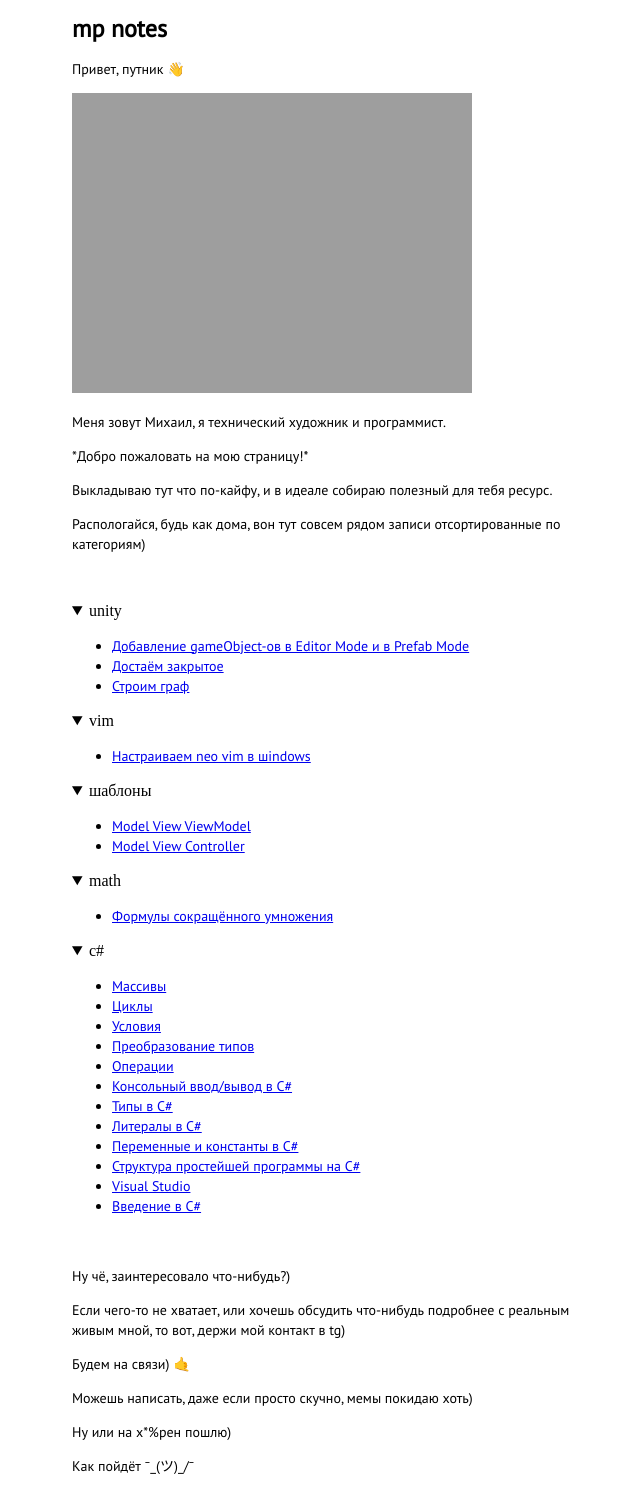
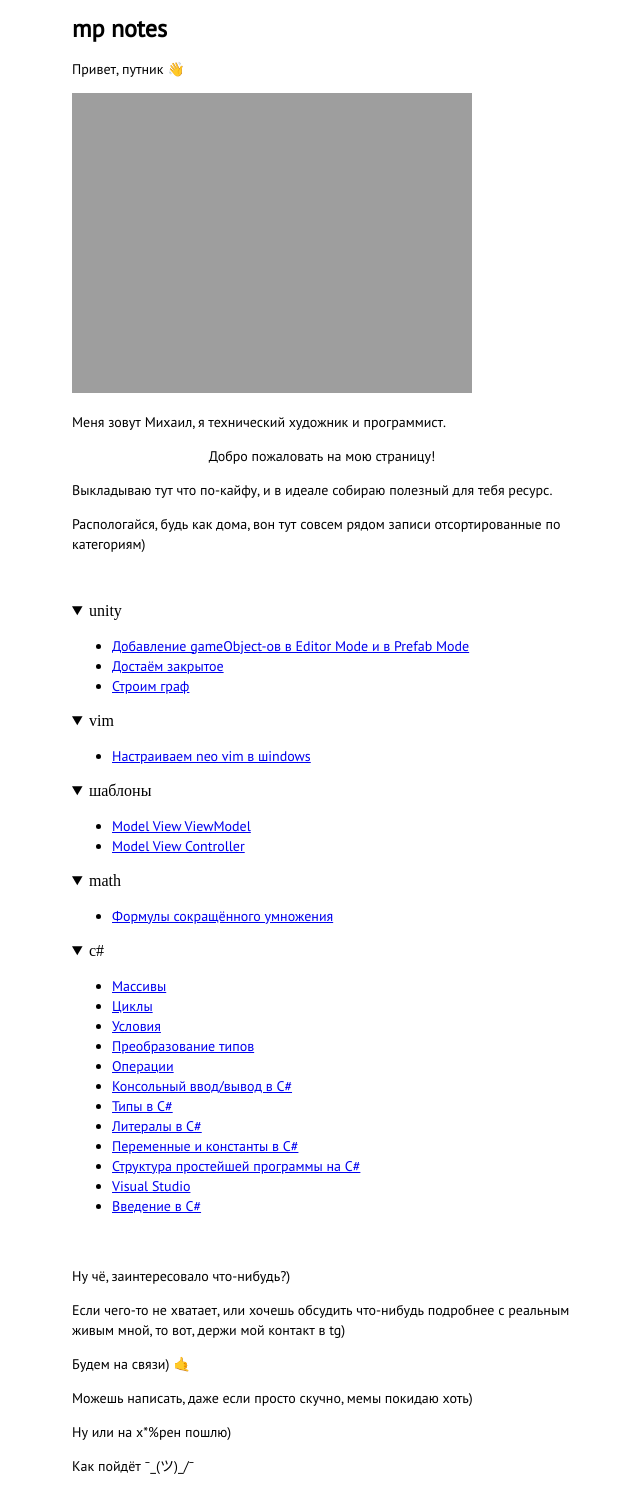
Before and after one commit to dOvObu/dOvObu.github.io, a Jekyll site: the page built from index.md, in a window 1280 px wide. Shown: the whole page, without its empty margins (318-958 px from the left). Built offline with Jekyll 4.4.1, drawn with Linux system fonts in a browser that asks for light colours; nearby versions of some CDN libraries.

Commit message:
Update index.md

```diff
--- a/index.md
+++ b/index.md
@@ -13,7 +13,7 @@ mainPage: true
 
 Меня зовут Михаил, я технический художник и программист.
 
-<p text-align="center">*Добро пожаловать на мою страницу!*</p>
+<p style="text-align:center"><i>Добро пожаловать на мою страницу!</i></p>
 
 Выкладываю тут что по-кайфу, и в идеале собираю полезный для тебя ресурс.
 
```
